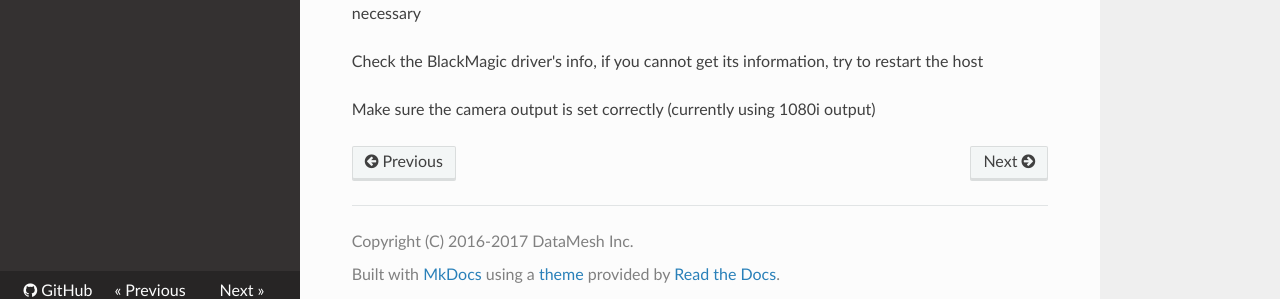
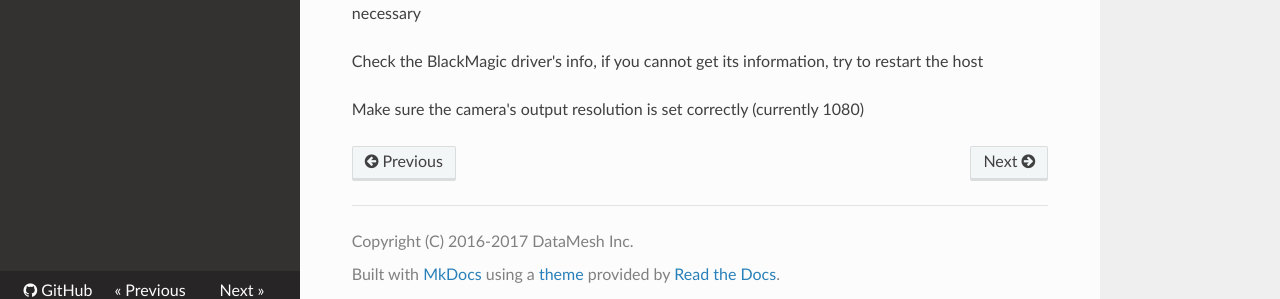
Before and after one commit to michael2008/ME-Live-Doc, an MkDocs documentation site: the page built from docs/trouble-shooting.md, in a window 1280 px wide and 900 px high, scrolled down 3006 px. Shown: the part 589-888 px from the top of the window. Built offline with MkDocs 1.6.1, drawn with Linux system fonts in a browser that asks for light colours; nearby versions of some CDN libraries; old or Windows-style settings are respelled for this version of MkDocs.

Commit message:
Update trouble-shooting.md

```diff
--- a/docs/trouble-shooting.md
+++ b/docs/trouble-shooting.md
@@ -109,4 +109,4 @@ Make sure that the video cable is connected properly and try reconnecting the vi
 
 Check the BlackMagic driver's info, if you cannot get its information, try to restart the host
 
-Make sure the camera output is set correctly (currently using 1080i output)
+Make sure the camera's output resolution is set correctly (currently 1080)
```
